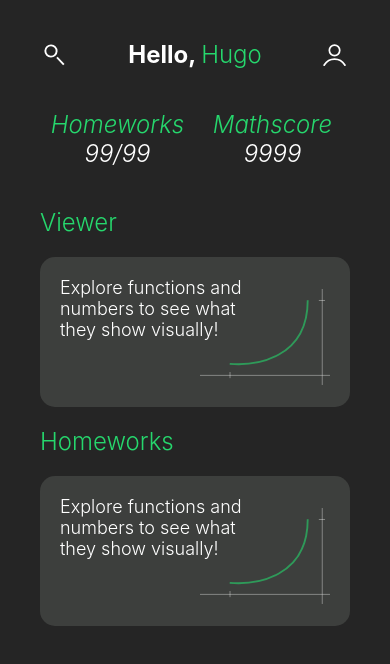
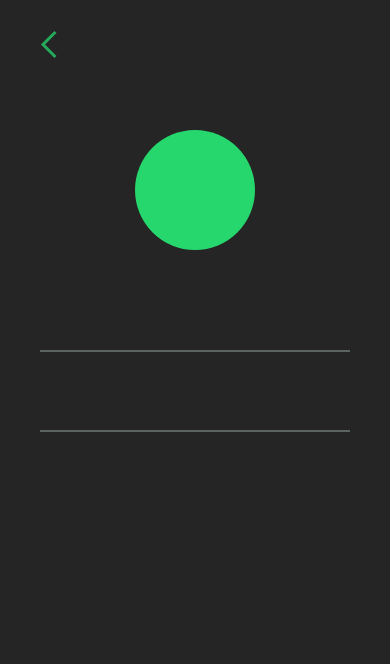
Before and after one commit to huferr/math-viewer, a React Native app: screen /profile in a window 390 px wide. Shown: the top 664 px of the page. Built offline with nearby package versions, Linux system fonts and the light colour scheme.

Commit message:
feat: profile screen part 1

```diff
--- a/src/pages/Dashboard/Dashboard.screen.tsx
+++ b/src/pages/Dashboard/Dashboard.screen.tsx
@@ -1,10 +1,15 @@
+import { useNavigation } from "@react-navigation/core";
 import React from "react";
 import { GraphIcon, ProfileIcon, SearchIcon } from "../../assets/icons";
 import { BigCard, FullPage } from "../../components";
+import { NavigateTo } from "../../services";
 import { HeadingSmall } from "../../styles";
 import { Button, Card, CardWrapper, Header } from "./Dashboard.styles";
 
 export const Dashboard: React.FC = () => {
+
+  const navigation = useNavigation();
+  const goToProfile = () => NavigateTo("profile", navigation, {});
 
   const HelloUser = (
     <HeadingSmall bold>
@@ -22,7 +27,7 @@ export const Dashboard: React.FC = () => {
           <SearchIcon />
         </Button>
         {HelloUser}
-        <Button>
+        <Button onPress={goToProfile}>
           <ProfileIcon />
         </Button>
       </Header>
--- a/src/pages/Profile/Profile.screen.tsx
+++ b/src/pages/Profile/Profile.screen.tsx
@@ -1,3 +1,21 @@
 import React from "react";
+import { useNavigation } from "@react-navigation/core";
+import { BigCircle } from "../../assets/icons";
+import { FullPage, Option } from "../../components";
+import { ProfilePicContainer } from "./Profile.styles";
 
-export const Profile: React.FC = () => ();
+export const Profile: React.FC = () => {
+  const navigation = useNavigation();
+  const goBack = () => navigation.goBack();
+  return (
+    <FullPage
+      onPressGoBack={goBack}
+    >
+      <ProfilePicContainer>
+        <BigCircle />
+      </ProfilePicContainer>
+      <Option />
+      <Option />
+    </FullPage>
+  );
+};
--- /dev/null
+++ b/src/pages/Profile/Profile.styles.tsx
@@ -0,0 +1,9 @@
+import styled from "styled-components/native";
+
+export const ProfilePicContainer = styled.View`
+  width: 100%;
+  margin-top: 60px;
+  margin-bottom: 100px;
+  justify-content: center;
+  align-items: center;
+`;
--- /dev/null
+++ b/src/pages/Profile/index.ts
@@ -0,0 +1 @@
+export { Profile } from "./Profile.screen";
--- a/src/routes/app.routes.tsx
+++ b/src/routes/app.routes.tsx
@@ -2,19 +2,21 @@ import React from "react";
 import { createNativeStackNavigator } from "@react-navigation/native-stack";
 
 // pages
-import { Dashboard } from "../pages/Dashboard/Dashboard.screen";
-import { Profile } from "../pages/Profile/Profile.screen";
-import { Homeworks } from "../pages/Homeworks/Homeworks.screen";
-import { Mathscore } from "../pages/Mathscore/Mathscore.screen";
-import { Viewer } from "../pages/Viewer/Viewer.screen";
+import {
+  Dashboard,
+  Profile,
+  Homeworks,
+  Mathscore,
+  Viewer,
+} from "../pages";
 
 const Stack = createNativeStackNavigator();
 
 export const AppRoutes: React.FC = () => (
   <Stack.Navigator initialRouteName="dashboard" screenOptions={{ headerShown: false }}>
     <Stack.Screen name="dashboard" component={Dashboard} />
-    {/* <Stack.Screen name="profile" component={Profile} />
-    <Stack.Screen name="homeworks" component={Homeworks} />
+    <Stack.Screen name="profile" component={Profile} />
+    {/* <Stack.Screen name="homeworks" component={Homeworks} />
     <Stack.Screen name="mathscore" component={Mathscore} />
     <Stack.Screen name="viewer" component={Viewer} /> */}
   </Stack.Navigator>
```
